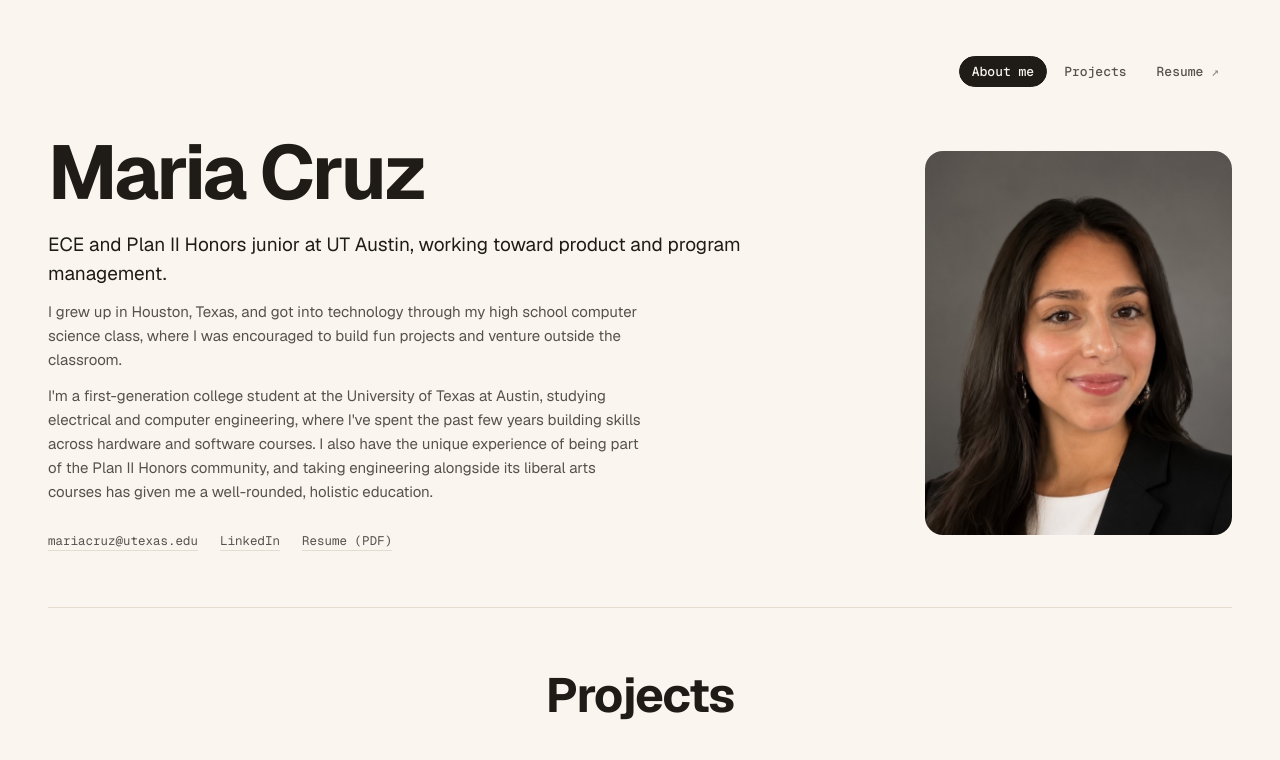
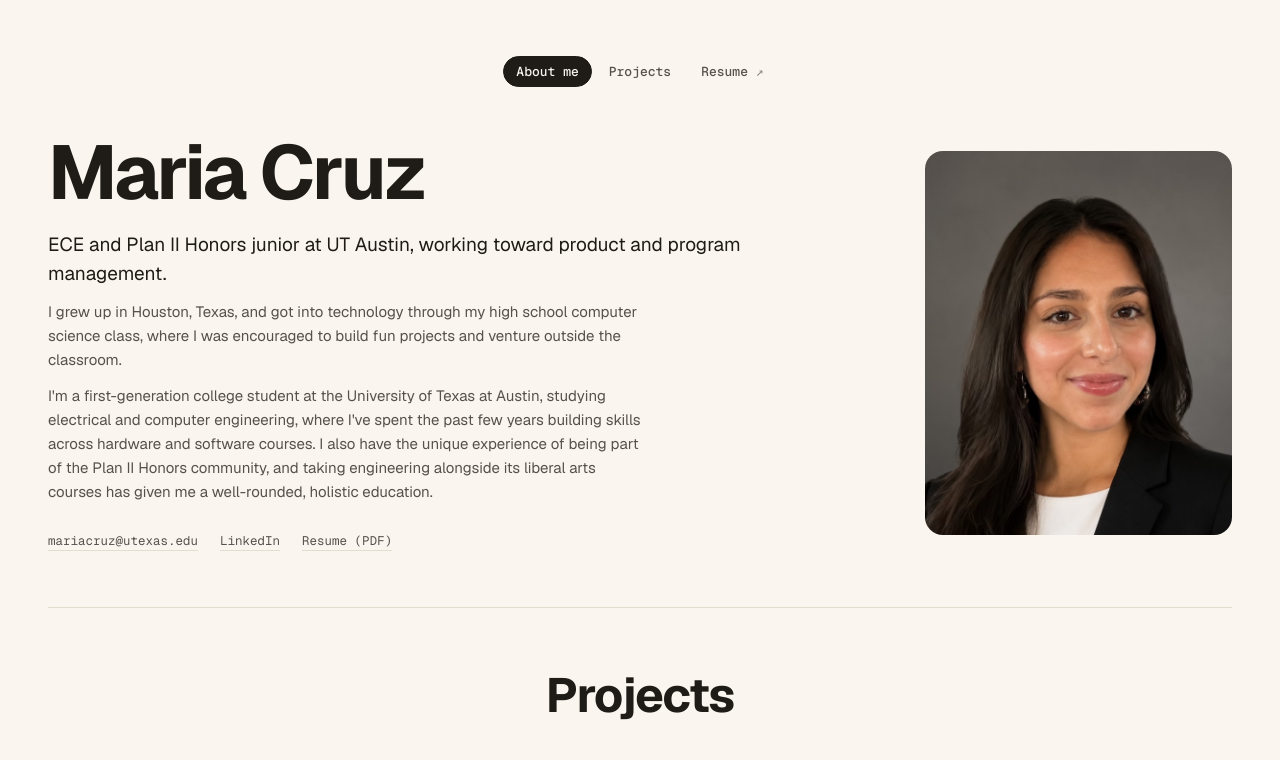
Before and after one commit to maria0406/portfolio, a website built with Vite: page index.html in a window 1280 px wide. Shown: the top 760 px of the page. Built offline with nearby package versions, Linux system fonts and the light colour scheme.

Commit message:
Center header tabs
Co-Authored-By: Claude Opus 5.5 <noreply@anthropic.com>

```diff
--- a/styles.css
+++ b/styles.css
@@ -105,7 +105,7 @@ footer { border-top: 1px solid var(--rule); padding-top: 28px; font: 400 12.5px/
 
 
 /* Portfolio nav + project headers */
-.topnav { display: flex; flex-wrap: wrap; align-items: baseline; justify-content: flex-end; gap: 10px 24px; padding-bottom: 40px; }
+.topnav { display: flex; flex-wrap: wrap; align-items: baseline; justify-content: center; gap: 10px 24px; padding-bottom: 40px; }
 .topnav .name { font-weight: 600; font-size: 15px; }
 .topnav nav { display: flex; flex-wrap: wrap; gap: 6px 20px; font: 500 12.5px/1.4 var(--mono); }
 .topnav a { color: var(--ink-2); text-decoration: none; border-bottom: 1px solid var(--rule); }
```
